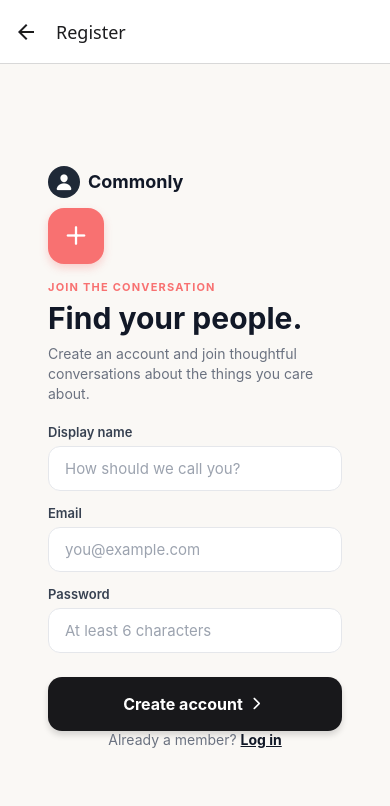
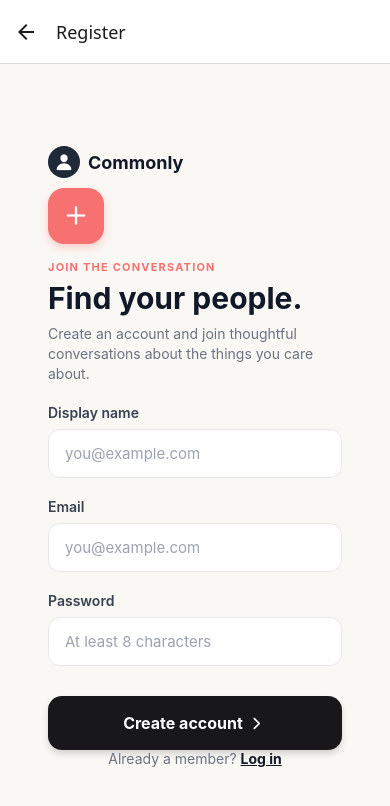
Before and after one commit to dc0der1/Forum-App-Frontend-, a React Native app: screen /Register in a window 390 px wide. Shown: the top 806 px of the page. Built offline with nearby package versions, Linux system fonts and the light colour scheme.

Commit message:
Update: Minimized boilerplate by creating custom Input component

```diff
--- /dev/null
+++ b/components/Input.js
@@ -0,0 +1,40 @@
+import { View, Text, StyleSheet, TextInput } from "react-native";
+
+export default function Input({ label, placeholder, onChangeText, value, ...rest }) {
+
+    return (
+        <View style={styles.inputContainer}>
+            <Text style={styles.label}>{label}</Text>
+            <TextInput
+                style={styles.input}
+                placeholderTextColor="#9ca3af"
+                placeholder={placeholder}
+                value={value}
+                onChangeText={onChangeText}
+                {...rest}
+            />
+        </View>
+    );
+}
+
+const styles = StyleSheet.create({
+    inputContainer: {
+        marginBottom: 20,
+    },
+    label: {
+        fontSize: 14,
+        fontWeight: "600",
+        color: "#374151",
+        marginBottom: 8,
+    },
+    input: {
+        backgroundColor: "#fff",
+        borderWidth: 1,
+        borderColor: "#e5e7eb",
+        borderRadius: 12,
+        paddingHorizontal: 16,
+        paddingVertical: 14,
+        fontSize: 15,
+        color: "#111827",
+    },
+});
--- a/screens/LoginScreen.js
+++ b/screens/LoginScreen.js
@@ -3,11 +3,12 @@ import { useState } from "react";
 import { Ionicons, MaterialCommunityIcons, Feather } from '@expo/vector-icons';
 import * as SecureStore from "expo-secure-store";
 import ErrorMessage from "../components/ErrorMessage";
+import Input from "../components/Input";
 
 export default function LoginScreen({ navigation }) {
 
-    const [email, setEmail] = useState("robin@gmail.com");
-    const [password, setPassword] = useState("Password123@");
+    const [email, setEmail] = useState("");
+    const [password, setPassword] = useState("");
     const [errorMessage, setErrorMessage] = useState("");
     const [errorMessageColor, setErrorMessageColor] = useState("red");
 
@@ -84,33 +85,29 @@ export default function LoginScreen({ navigation }) {
                         <ErrorMessage errorMessage={errorMessage} color={errorMessageColor}/>
 
                         {/* Form Fields */}
-                        <View style={styles.inputContainer}>
-                            <Text style={styles.label}>Email</Text>
-                            <TextInput
-                                style={styles.input}
+
+                        {/* EMAIL FIELD */}
+                        <Input
+                            label="Email"
                             placeholder="you@example.com"
-                                placeholderTextColor="#9ca3af"
+                            onChangeText={setEmail}
                             value={email}
-                                onChangeText={setEmail}
                             autoCapitalize="none"
                             keyboardType="email-address"
                         />
-                        </View>
 
-                        <View style={styles.inputContainer}>
-                            <Text style={styles.label}>Password</Text>
-                            <TextInput
-                                style={styles.input}
+                        {/* PASSWORD FIELD */}
+                        <Input
+                            label="Password"
                             placeholder="At least 8 characters"
-                                placeholderTextColor="#9ca3af"
                             value={password}
                             onChangeText={setPassword}
-                                secureTextEntry
+                            secureTextEntry={true}
                         />
+
                         <Pressable style={styles.forgotContainer}>
                             <Text style={styles.forgotText}>Forgot password?</Text>
                         </Pressable>
-                        </View>
 
                         {/* Login Button */}
                         <Pressable style={styles.loginButton} onPress={handleLogin}>
@@ -203,25 +200,6 @@ const styles = StyleSheet.create({
         lineHeight: 22,
         marginBottom: 30,
     },
-    inputContainer: {
-        marginBottom: 20,
-    },
-    label: {
-        fontSize: 14,
-        fontWeight: "600",
-        color: "#374151",
-        marginBottom: 8,
-    },
-    input: {
-        backgroundColor: "#fff",
-        borderWidth: 1,
-        borderColor: "#e5e7eb",
-        borderRadius: 12,
-        paddingHorizontal: 16,
-        paddingVertical: 14,
-        fontSize: 15,
-        color: "#111827",
-    },
     forgotContainer: {
         alignSelf: "flex-end",
         marginTop: 8,
--- a/screens/RegisterScreen.js
+++ b/screens/RegisterScreen.js
@@ -2,6 +2,7 @@ import { StyleSheet, Text, TextInput, View, Pressable, SafeAreaView, KeyboardAvo
 import { Ionicons, Feather } from '@expo/vector-icons';
 import { useState } from "react";
 import ErrorMessage from "../components/ErrorMessage";
+import Input from "../components/Input";
 
 export default function RegisterScreen({ navigation }) {
 
@@ -126,41 +127,34 @@ return (
                         <ErrorMessage errorMessage={errorMessage} color={errorMessageColor}/>
 
                         {/* Form Fields */}
-                        <View style={styles.inputContainer}>
-                            <Text style={styles.label}>Display name</Text>
-                            <TextInput
-                                style={styles.input}
-                                placeholder="How should we call you?"
-                                placeholderTextColor="#9ca3af"
+
+                        {/* DISPLAY NAME FIELD */}
+                        <Input
+                            label="Display name"
+                            placeholder="you@example.com"
+                            onChangeText={setUsername}
                             value={username}
-                                onChangeText={setUsername}
-                            />
-                        </View>
-
-                        <View style={styles.inputContainer}>
-                            <Text style={styles.label}>Email</Text>
-                            <TextInput
-                                style={styles.input}
-                                placeholder="you@example.com"
-                                placeholderTextColor="#9ca3af"
-                                value={email}
-                                onChangeText={setEmail}
                             autoCapitalize="none"
                             keyboardType="email-address"
                         />
-                        </View>
 
-                        <View style={styles.inputContainer}>
-                            <Text style={styles.label}>Password</Text>
-                            <TextInput
-                                style={styles.input}
-                                placeholder="At least 6 characters"
-                                placeholderTextColor="#9ca3af"
+                        {/* EMAIL FIELD */}
+                        <Input
+                            label="Email"
+                            placeholder="you@example.com"
+                            value={email}
+                            onChangeText={setEmail}
+
+                        />
+
+                        {/* PASSWORD FIELD */}
+                        <Input
+                            label="Password"
+                            placeholder="At least 8 characters"
                             value={password}
                             onChangeText={setPassword}
-                                secureTextEntry
+                            secureTextEntry={true}
                         />
-                        </View>
 
                         {/* Register Button */}
                         <Pressable style={styles.registerButton} onPress={handleAccountCreation}>
@@ -253,25 +247,6 @@ const styles = StyleSheet.create({
         lineHeight: 20,
         marginBottom: 20,
     },
-    inputContainer: {
-        marginBottom: 14,
-    },
-    label: {
-        fontSize: 13,
-        fontWeight: "600",
-        color: "#374151",
-        marginBottom: 6,
-    },
-    input: {
-        backgroundColor: "#fff",
-        borderWidth: 1,
-        borderColor: "#e5e7eb",
-        borderRadius: 12,
-        paddingHorizontal: 16,
-        paddingVertical: 12,
-        fontSize: 15,
-        color: "#111827",
-    },
     registerButton: {
         backgroundColor: "#18181b", // Sleek dark button
         borderRadius: 14,
```
Lines whose indentation alone changed are shown as unchanged.
